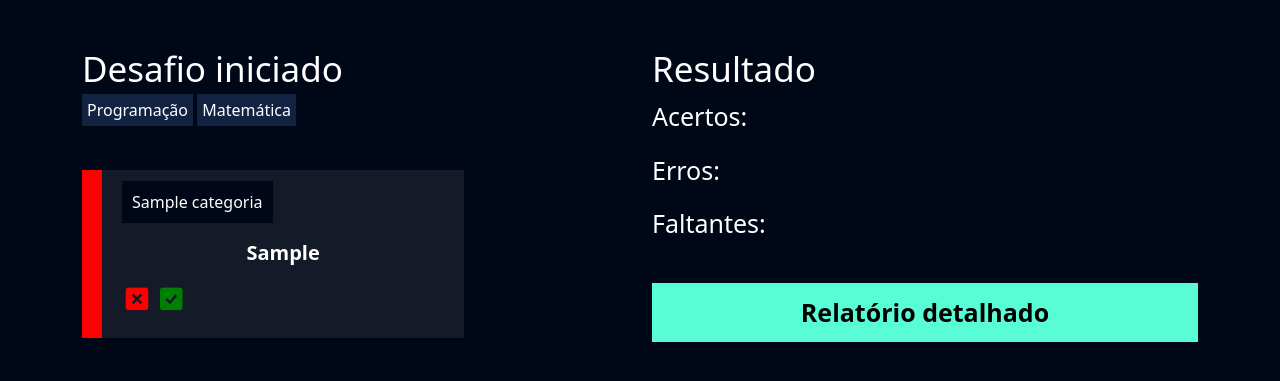
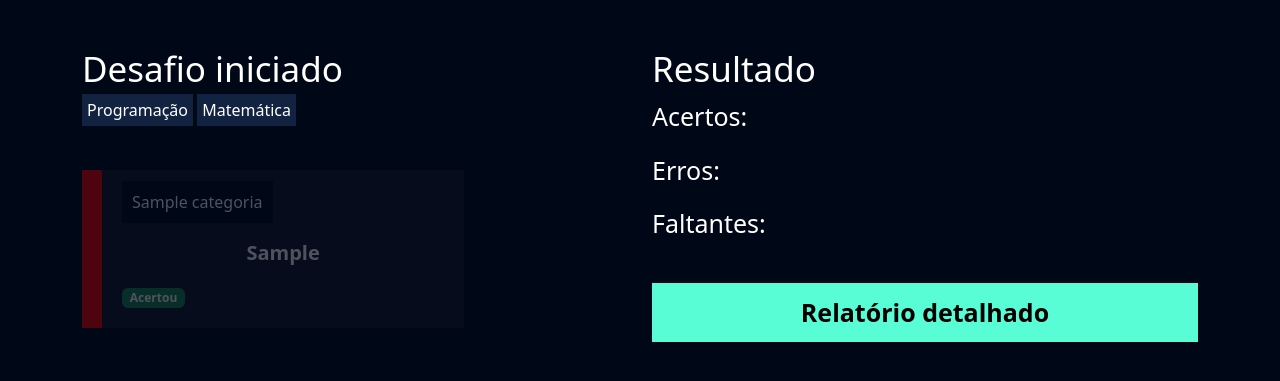
Before and after one commit to mifodra/Python, a Django app: template Pythonando/flashcard/templates/desafio.html in a window 1280 px wide. Shown: the top 381 px of the page. Run offline with Django 4.2, Linux system fonts and the light colour scheme; the template is opened without the code that fills it: values that come from a table or form of the project are taken from there, others are empty; tables that the repository leaves empty hold one stand-in row (values such as "Sample post").

Commit message:
Marcando flashcards como respondidos

```diff
--- a/Pythonando/flashcard/templates/desafio.html
+++ b/Pythonando/flashcard/templates/desafio.html
@@ -25,7 +25,7 @@
                 <br>
                 <br>
                 {% for flash in desafio.flashcards.all %}
-                    <div class="box-new-flashcard">
+                    <div class="box-new-flashcard {% if flash.respondido %}op2{% endif %}">
                         <div class="flashcard {{flash.flashcard.css_dificuldade}}">
 
                             <div class="flashcard-categoria">
@@ -37,11 +37,18 @@
                                 <p class="flashcard-item">{{flash.flashcard.pergunta}}</p>
                             </div>
 
-
+                            {% if not flash.respondido %}
                             <div class="responder">
-                                <a href=""><i class='bx bxs-x-square icone-vermelho'></i></a>
-                                <a href=""><i class='bx bxs-check-square icone-verde' ></i></a>
+                                <a href="{% url 'responder_flashcard' flash.id %}?acertou=0&desafio_id={{desafio.id}}"><i class='bx bxs-x-square icone-vermelho'></i></a>
+                                <a href="{% url 'responder_flashcard' flash.id %}?acertou=1&desafio_id={{desafio.id}}"><i class='bx bxs-check-square icone-verde' ></i></a>
                             </div>
+                            {% else %}
+                                {% if flash.acertou %}
+                                    <span class="badge bg-success">Acertou</span>
+                                {% else %}
+                                    <span class="badge bg-danger">Errou</span>
+                                {% endif %}
+                            {% endif %}
 
 
                         </div>
--- a/Pythonando/flashcard/urls.py
+++ b/Pythonando/flashcard/urls.py
@@ -3,8 +3,9 @@ from . import views
 
 urlpatterns = [
     path('novo_flashcard/', views.novo_flashcard, name='novo_flashcard'),
-    path('deletar_flashcard/<int:id>', views.deletar_flashcard, name='deletar_flashcard'),
+    path('deletar_flashcard/<int:id>/', views.deletar_flashcard, name='deletar_flashcard'),
     path('iniciar_desafio/', views.iniciar_desafio, name='iniciar_desafio'),
     path('listar_desafio/', views.listar_desafio, name='listar_desafio'),
-    path('desafio/<int:id>', views.desafio, name='desafio'),
+    path('desafio/<int:id>/', views.desafio, name='desafio'),
+    path('responder_flashcard/<int:id>/', views.responder_flashcard, name='responder_flashcard'),
 ]
```
Also changed, not shown: Pythonando/flashcard/views.py (+20 -1 lines).
